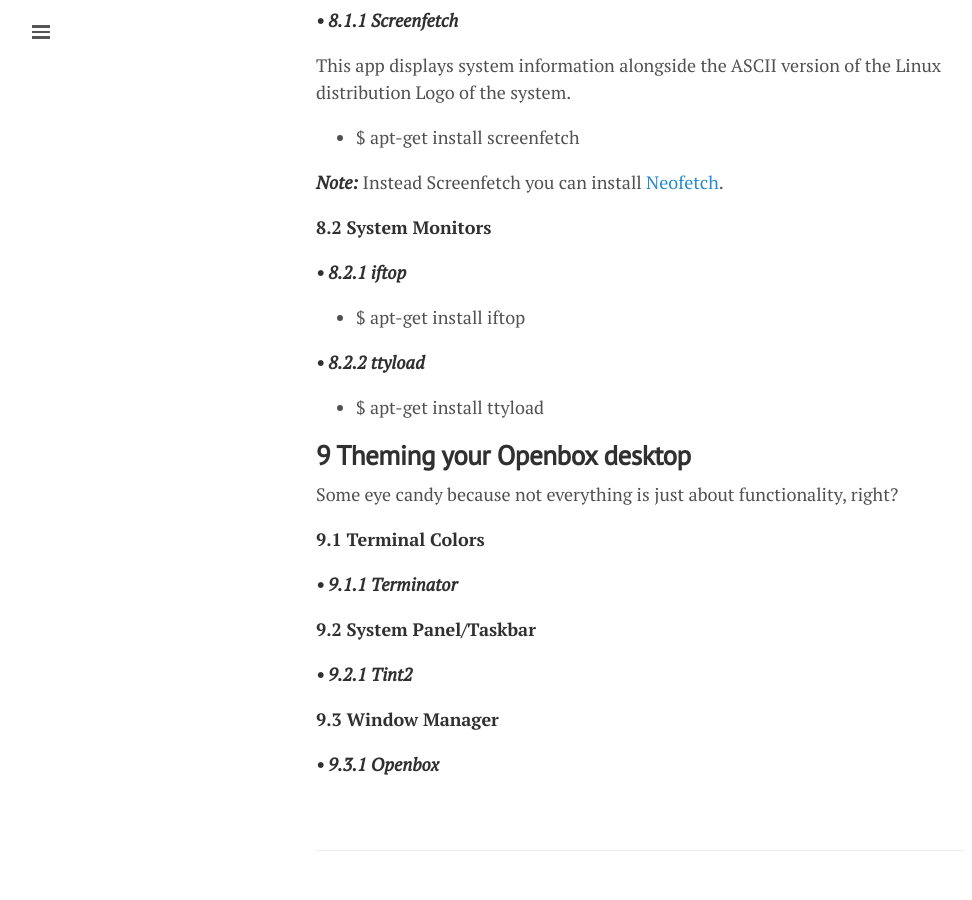
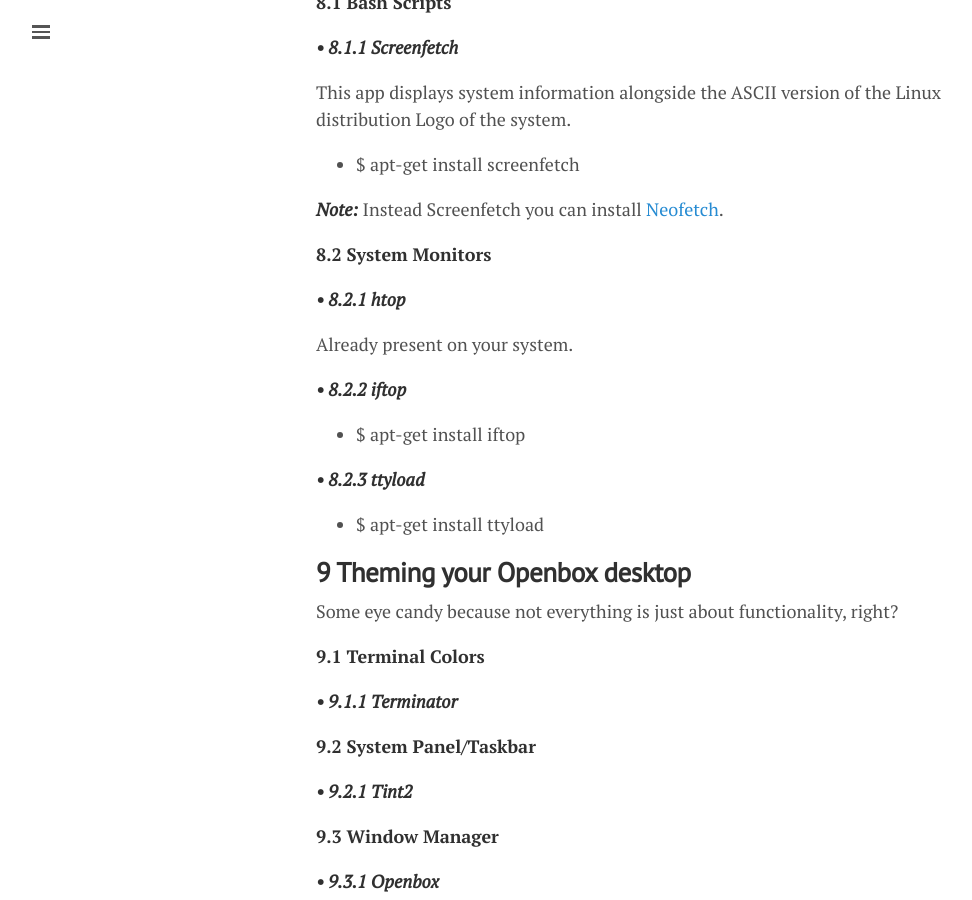
Before and after one commit to lgeurts/lgeurts.github.io, a Jekyll site: the page built from _posts/2017-07-11-bunsenlabs-linux-setup-notes-for dell-inspiron-6000.md, in a window 1280 px wide and 900 px high, scrolled down 6857 px. Shown: the whole window, without its empty margins (0-972 px from the left). Built offline with Jekyll 4.4.1, drawn with Linux system fonts in a browser that asks for light colours; nearby versions of some CDN libraries; comment, search, counter and statistics services are not loaded; some of the changed text lies outside the part shown.

Commit message:
Update 2017-07-11-bunsenlabs-linux-setup-notes-for dell-inspiron-6000.md

```diff
--- a/_posts/2017-07-11-bunsenlabs-linux-setup-notes-for dell-inspiron-6000.md
+++ b/_posts/2017-07-11-bunsenlabs-linux-setup-notes-for dell-inspiron-6000.md
@@ -32,6 +32,7 @@
 > * 08/05/17 Adding info for Claws Mail, mutt, Inkscape, Krita.
 > * 08/07/17 Adding info for PostgreSQL, pgAdmin.
 > * 08/08/17 Adding info for mpd, ncmpcpp, youtube-dl.
+> * 08/10/17 Adding htop.
 
 **2 Before you begin**
 ----------------------
@@ -244,11 +245,15 @@
 
 **8.2 System Monitors**
 
-***• 8.2.1 iftop***
+***• 8.2.1 htop***
+
+Already present on your system.
+
+***• 8.2.2 iftop***
 
 - $ apt-get install iftop
 
-***• 8.2.2 ttyload***
+***• 8.2.3 ttyload***
 
 - $ apt-get install ttyload
 
```
